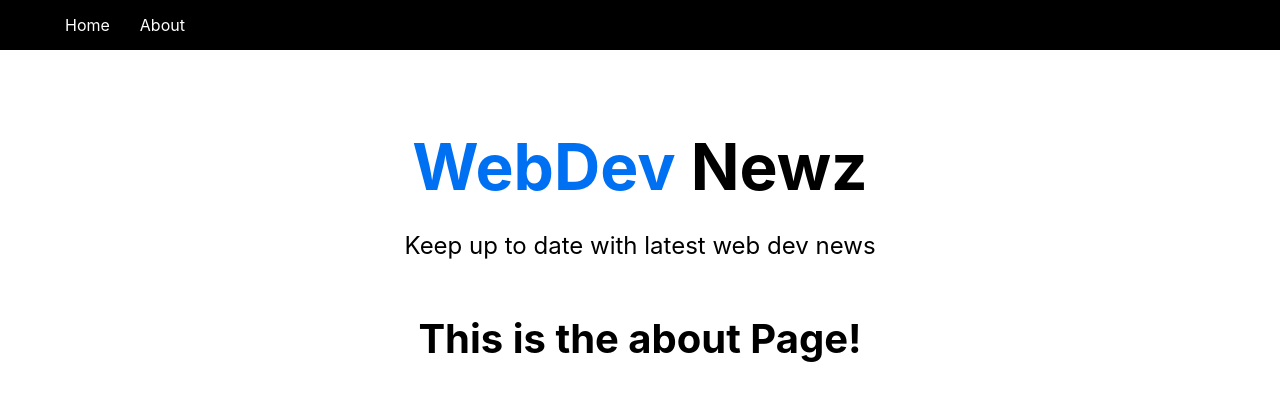
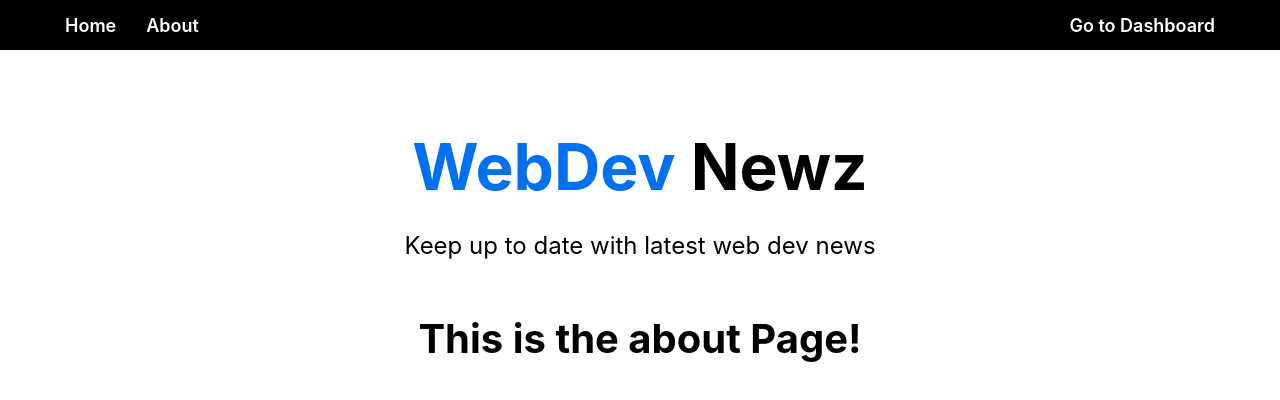
Before and after one commit to discreet0303/news-app-next, a Next.js app: page /about in a window 1280 px wide. Shown: the top 400 px of the page. Built offline with nearby package versions, Linux system fonts and the light colour scheme.

Commit message:
add dashboard nav

```diff
--- a/componments/Nav.js
+++ b/componments/Nav.js
@@ -1,8 +1,11 @@
 import Link from 'next/link';
+import {useRouter} from 'next/router'
 import navStyles from '../styles/Nav.module.css';
 
 const Nav = () => {
-  return (
+  const { pathname } = useRouter();
+
+  const HomeNav = () => (
     <nav className={navStyles.nav}>
       <ul>
         <li>
@@ -12,9 +15,34 @@ const Nav = () => {
           <Link href='/about'>About</Link>
         </li>
       </ul>
-
+      <ul>
+        <li>
+          <Link href='/dashboard'>Go to Dashboard</Link>
+        </li>
+      </ul>
     </nav>
   )
+
+  const DashboardNav = () => (
+    <nav className={navStyles.dashboard}>
+      <ul>
+        <li>
+          <Link href='/dashboard'>Dashboard</Link>
+        </li>
+        <li>
+          <Link href='/dashboard/article/create'>Create</Link>
+        </li>
+      </ul>
+      <ul>
+        <li>
+          <Link href='/'>Back To Home</Link>
+        </li>
+      </ul>
+    </nav>
+  );
+
+  if (/^\/dashboard/.test(pathname)) return <DashboardNav />
+  else return <HomeNav />
 }
 
 export default Nav
--- a/styles/Nav.module.css
+++ b/styles/Nav.module.css
@@ -5,7 +5,7 @@
   color: #fff;
   display: flex;
   align-items: center;
-  justify-content: flex-start;
+  justify-content: space-between;
 }
 
 .nav ul {
@@ -13,8 +13,35 @@
   justify-content: center;
   align-items: center;
   list-style: none;
+  padding: 0 40px;
 }
 
 .nav ul li a {
   margin: 5px 15px;
+  font-size: 18px;
+  font-weight: 600;
 }
+
+.dashboard {
+  height: 50px;
+  padding: 10px;
+  background: #2c70f3;
+  color: #fff;
+  display: flex;
+  align-items: center;
+  justify-content: space-between;
+}
+
+.dashboard ul {
+  display: flex;
+  justify-content: center;
+  align-items: center;
+  list-style: none;
+  padding: 0 40px;
+}
+
+.dashboard ul li a {
+  margin: 5px 15px;
+  font-size: 18px;
+  font-weight: 600;
+}
```
